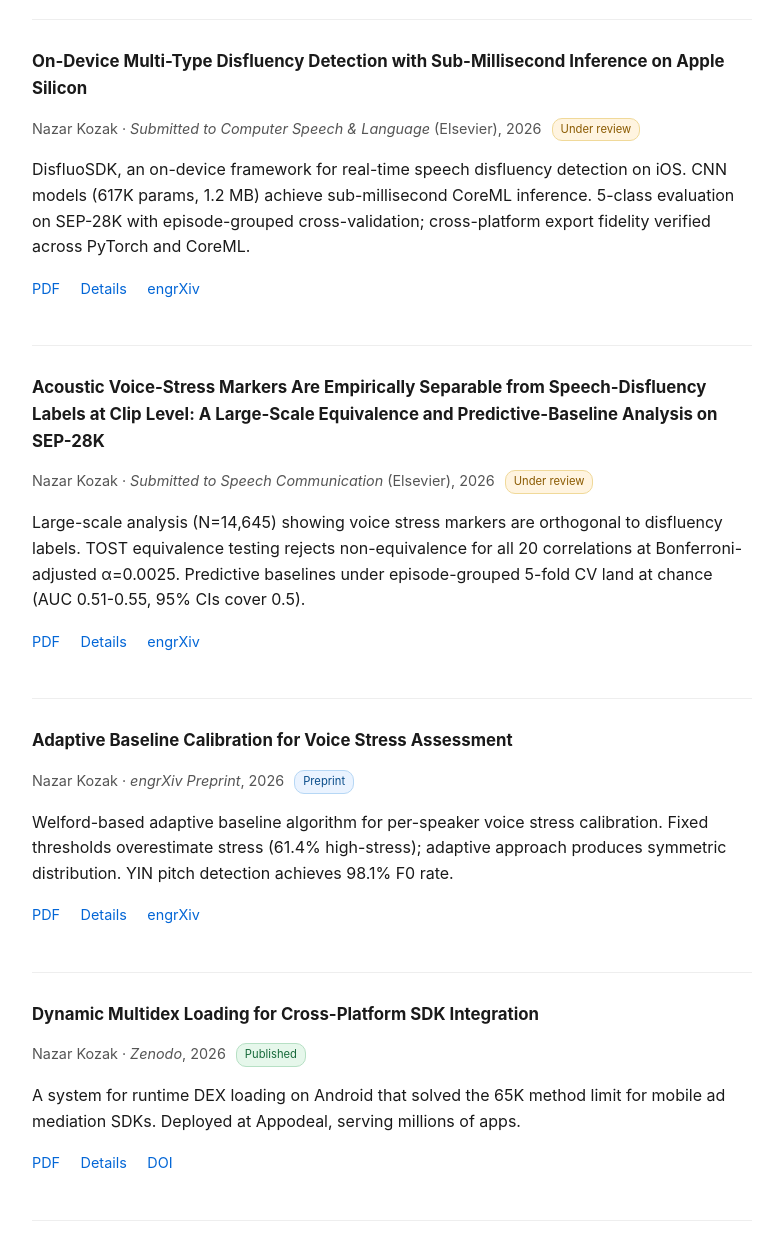
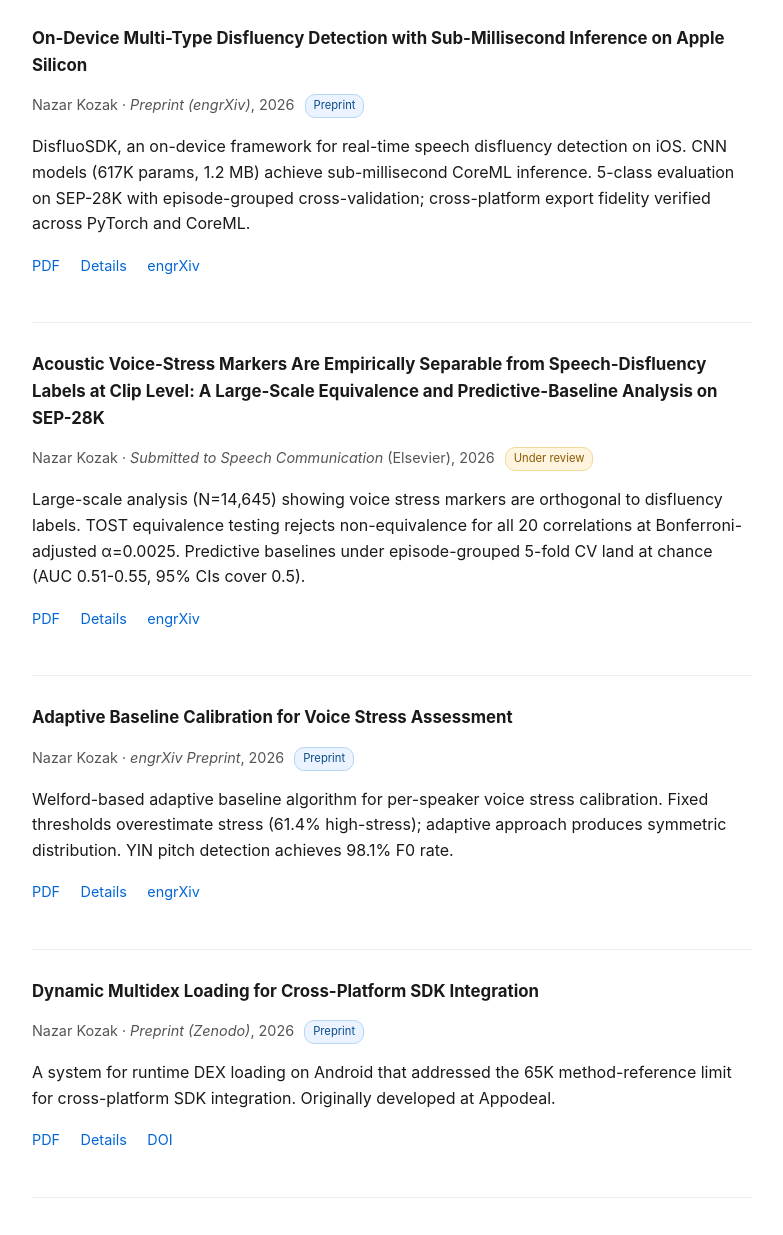
Before and after one commit to NazarKozak/NazarKozak.github.io, a plain HTML site: page index.html in a window 1280 px wide. Shown: the part 622-1857 px from the top of the page, without its empty margins (248-1031 px from the left). Drawn offline with Linux system fonts and the light colour scheme.

Commit message:
content: correct paper venues to preprints and remove unverified revenue/scale claims

```diff
--- a/index.html
+++ b/index.html
@@ -50,7 +50,7 @@
 
     <div class="paper">
         <h3><a href="https://arxiv.org/abs/2604.27279">Predicting Upcoming Stuttering Events from Three-Second Audio: Stratified Evaluation Reveals Severity-Selective Precursors, and the Model Deploys Fully On-Device</a></h3>
-        <p class="meta">Nazar Kozak &middot; <em>Submitted to IEEE/ACM Transactions on Audio, Speech and Language Processing</em>, 2026 <span class="badge under-review">Under review</span></p>
+        <p class="meta">Nazar Kozak &middot; <em>Preprint (arXiv)</em>, 2026 <span class="badge preprint">Preprint</span></p>
         <p>A 616K-parameter CNN trained on SEP-28k that predicts whether the next three-second window will contain a disfluency. Stratified evaluation reveals severity-selective predictive signal: block prediction AUC 0.601 [0.554, 0.651] and sound-rep AUC 0.617 [0.567, 0.667] (95% bootstrap CIs exclude chance) while fillers and word-reps stay at chance. Cross-corpus zero-shot transfer to pediatric Children-Who-Stutter cohort at AUC 0.66. Lossless export to CoreML / ONNX / TFLite, 0.25 ms Apple Neural Engine latency on iPhone 17 Pro Max.</p>
         <p class="links">
             <a href="https://arxiv.org/abs/2604.27279">arXiv:2604.27279</a>
@@ -60,7 +60,7 @@
 
     <div class="paper">
         <h3><a href="disfluo.html">On-Device Multi-Type Disfluency Detection with Sub-Millisecond Inference on Apple Silicon</a></h3>
-        <p class="meta">Nazar Kozak &middot; <em>Submitted to Computer Speech &amp; Language</em> (Elsevier), 2026 <span class="badge under-review">Under review</span></p>
+        <p class="meta">Nazar Kozak &middot; <em>Preprint (engrXiv)</em>, 2026 <span class="badge preprint">Preprint</span></p>
         <p>DisfluoSDK, an on-device framework for real-time speech disfluency detection on iOS. CNN models (617K params, 1.2 MB) achieve sub-millisecond CoreML inference. 5-class evaluation on SEP-28K with episode-grouped cross-validation; cross-platform export fidelity verified across PyTorch and CoreML.</p>
         <p class="links">
             <a href="disfluo-paper.pdf">PDF</a>
@@ -93,8 +93,8 @@
 
     <div class="paper">
         <h3><a href="multidex.html">Dynamic Multidex Loading for Cross-Platform SDK Integration</a></h3>
-        <p class="meta">Nazar Kozak &middot; <em>Zenodo</em>, 2026 <span class="badge published">Published</span></p>
-        <p>A system for runtime DEX loading on Android that solved the 65K method limit for mobile ad mediation SDKs. Deployed at Appodeal, serving millions of apps.</p>
+        <p class="meta">Nazar Kozak &middot; <em>Preprint (Zenodo)</em>, 2026 <span class="badge preprint">Preprint</span></p>
+        <p>A system for runtime DEX loading on Android that addressed the 65K method-reference limit for cross-platform SDK integration. Originally developed at Appodeal.</p>
         <p class="links">
             <a href="multidex-paper.pdf">PDF</a>
             <a href="multidex.html">Details</a>
```
Also changed, not shown: multidex.html (+1 -1 lines).
